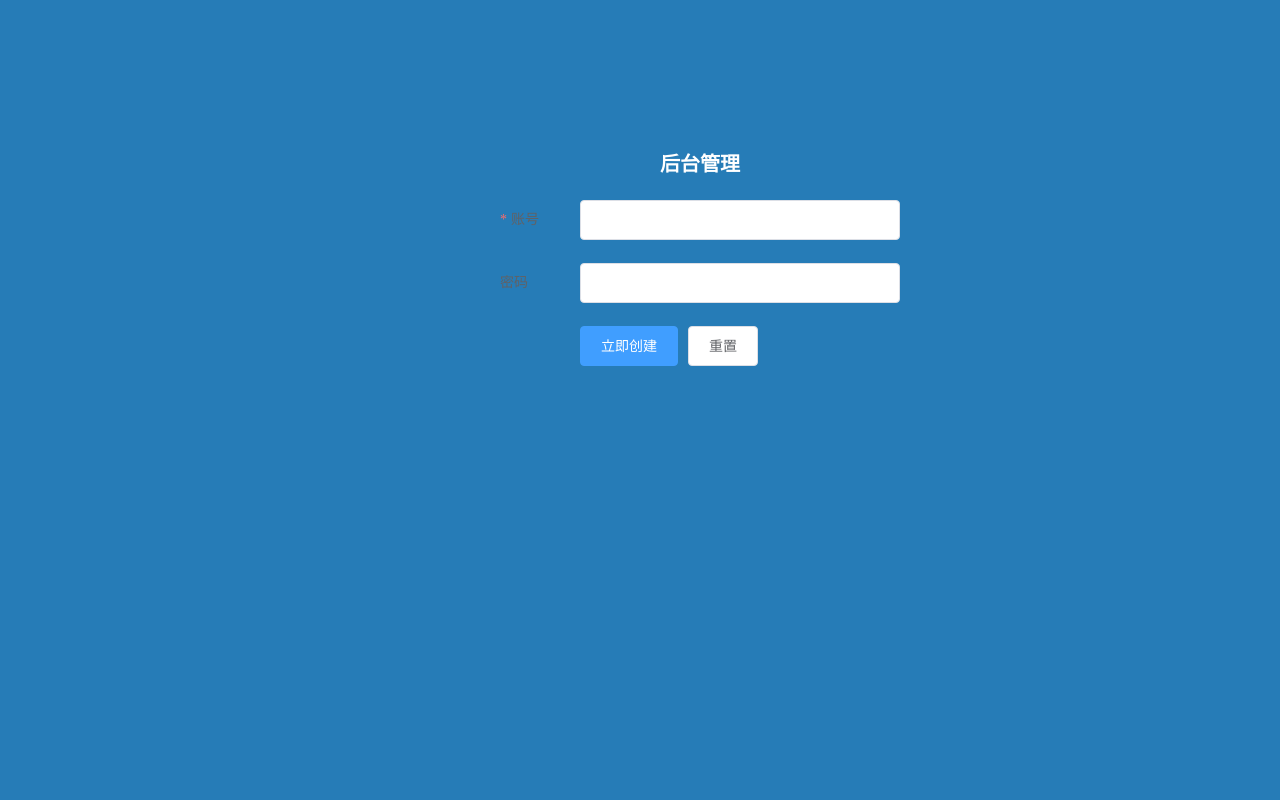
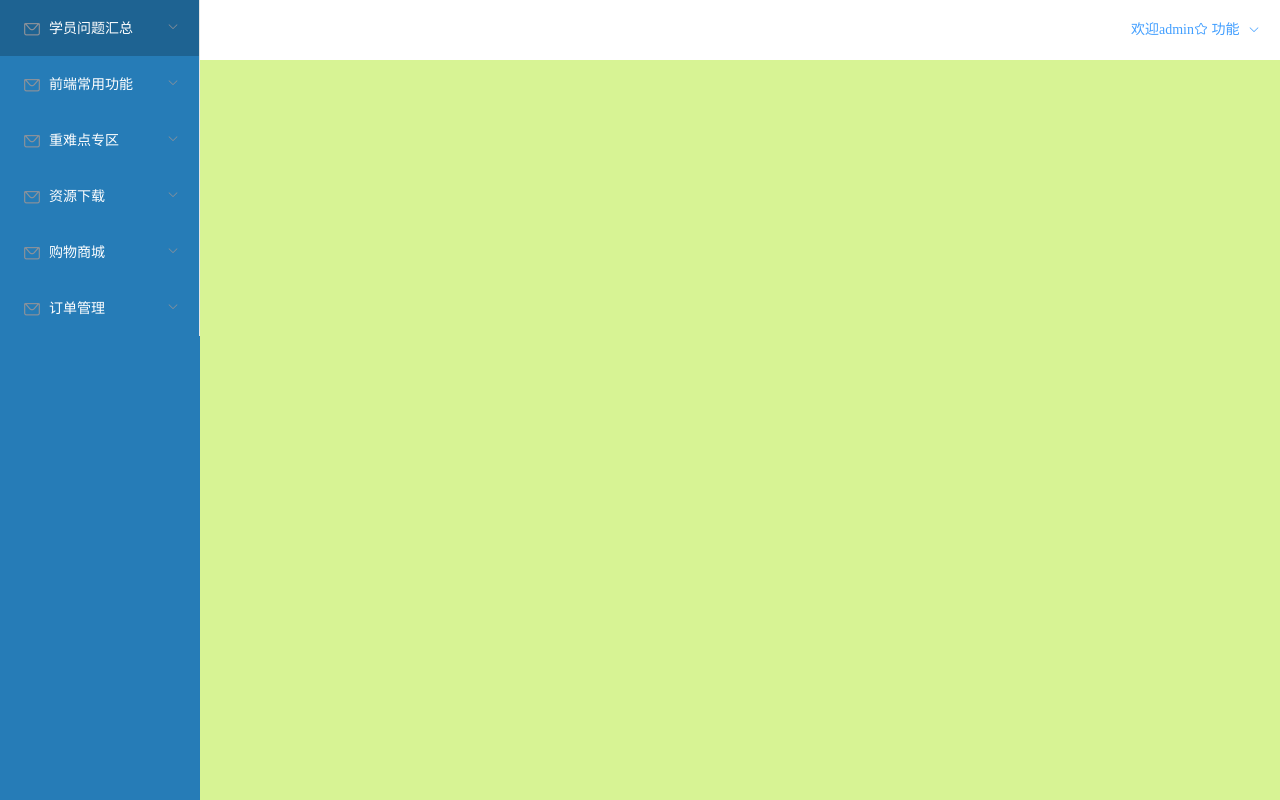
Before and after one commit to dark-sping/vue-, a Vue app: page /#/admin in a window 1280 px wide. Before the commit this address led to /#/login. Built offline with nearby package versions, Linux system fonts and the light colour scheme.

Commit message:
首页布置完成

```diff
--- a/src/component/admin/admin.vue
+++ b/src/component/admin/admin.vue
@@ -29,13 +29,13 @@ import Aside from "./common/Aside.vue";
 
 <style scoped>
   .el-header, .el-footer {
-    background-color: rgb(209, 128, 202);
-    color: #333;
+    background: #fff;
+    color: #48576a;
   }
 
   .el-aside {
-    background-color: rgb(107, 241, 241);
-    color: #333;
+    background-color: #267cb7;
+    color: #fff;
   }
 
   .el-main {
--- a/src/component/admin/common/Aside.vue
+++ b/src/component/admin/common/Aside.vue
@@ -3,22 +3,83 @@
   default-active="2"
   class="el-menu-vertical-demo"
   @open="handleOpen"
-  @close="handleClose">
-  <el-submenu index="1">
+  @close="handleClose"
+  background-color='#267cb7'
+   text-color="#fff">
+
+
+  <el-submenu  v-for='item in menu' :key='item.title' :index="item.title">
+    <!-- 标题部分 -->
     <template slot="title">
-      <i class="el-icon-location"></i>
-      <span>导航一</span>
+     <i data-v-2681679a class="el-icon-message"  color="#fff"></i>
+      <span style='backgroundcolor:rga(29, 131, 226)'>{{item.title}}</span>
     </template>
-    <el-submenu index="1-1">
-      <template slot="title">选项4</template>
-      <el-menu-item index="1-4-1">选项1</el-menu-item>
-    </el-submenu>
+    <!-- 子菜单部分 -->
+    <el-menu-item v-for='subitem in item.chlidren' :key='subitem.title' :index="subitem.title">
+      <i data-v-2681679a class="el-icon-document"></i>
+     <router-link :to='subitem.path' style='backgroundcolor:rga(29, 131, 226)'>{{subitem.title}}</router-link>
+    </el-menu-item>
+
   </el-submenu>
 </el-menu>
 </template>
 
 <script>
   export default {
+    data () {
+      return {
+        menu:[
+          {
+            title:'学员问题汇总',
+            chlidren:[
+              {title:'内容管理',path:'/a'},
+              {title:'类别管理',path:'/b'},
+              {title:'评论管理',path:'/c'},
+            ]
+          },
+           {
+            title:'前端常用功能',
+            chlidren:[
+              {title:'内容管理',path:'/a'},
+              {title:'类别管理',path:'/b'},
+              {title:'评论管理',path:'/c'},
+            ]
+          },
+           {
+            title:'重难点专区',
+            chlidren:[
+              {title:'内容管理',path:'/a'},
+              {title:'类别管理',path:'/b'},
+              {title:'评论管理',path:'/c'},
+            ]
+          },
+           {
+            title:'资源下载',
+            chlidren:[
+              {title:'内容管理',path:'/a'},
+              {title:'类别管理',path:'/b'},
+              {title:'评论管理',path:'/c'},
+            ]
+          },
+          {
+            title:'购物商城',
+            chlidren:[
+              {title:'内容管理',path:'/a'},
+              {title:'类别管理',path:'/b'},
+              {title:'评论管理',path:'/c'},
+            ]
+          },
+          {
+            title:'订单管理',
+            chlidren:[
+              {title:'内容管理',path:'/a'},
+              {title:'类别管理',path:'/b'},
+              {title:'评论管理',path:'/c'},
+            ]
+          }
+        ]
+      }
+    },
     methods: {
       handleOpen(key, keyPath) {
         console.log(key, keyPath);
@@ -31,4 +92,5 @@
 </script>
 <style scoped>
 
+
 </style>
--- a/src/component/admin/common/Header.vue
+++ b/src/component/admin/common/Header.vue
@@ -1,15 +1,46 @@
 <template>
-  <div>
-    公共头部
-  </div>
+<el-dropdown @command="handleCommand" class="header" >
+  <span class="el-dropdown-link">
+    <span>欢迎{{uname}}</span><i class="el-icon-star-off"></i>
+    功能
+    <i class="el-icon-arrow-down el-icon--right"></i>
+  </span>
+  <el-dropdown-menu slot="dropdown">
+    <el-dropdown-item command="admin">预览首页</el-dropdown-item>
+    <el-dropdown-item command="b">修改密码</el-dropdown-item>
+    <el-dropdown-item command="login">退出登录</el-dropdown-item>
+
+  </el-dropdown-menu>
+</el-dropdown>
 </template>
 
 <script>
   export default {
-
+    data () {
+      return {
+      uname:'admin'
+      }
+    },
+     methods: {
+      handleCommand(command) {
+        this.$router.push(command);
+      }
+    }
   }
 </script>
 
 <style scoped>
+.el-dropdown-link {
+    cursor: pointer;
+    color: #409EFF;
+  }
+  .el-icon-arrow-down {
+    font-size: 12px;
 
+  }
+  .header {
+      display: block;
+      text-align: right;
+      line-height: 60px;
+  }
 </style>
--- a/src/main.js
+++ b/src/main.js
@@ -12,7 +12,8 @@ import App from './component/App.vue'
 import routerConfig from "./router/index.js";
 // 3导入axios 因为axios不是插件 不用use
 import axios from "axios";
-axios.defaults.baseURL = "http://157.122.54.189:9095";
+// axios.defaults.baseURL = "http://157.122.54.189:9095";参数网络地址
+axios.defaults.baseURL ='localhost: 8899'//参数本地地址
 Vue.prototype.$http = axios; //将axios添加到原型中
 
 // 4 导入api配置对象, 为了使用更加方便, 把它也加到原型中
```
